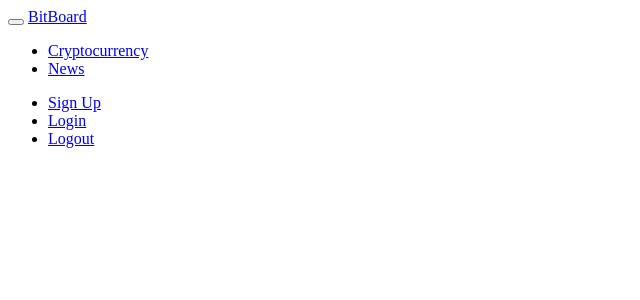
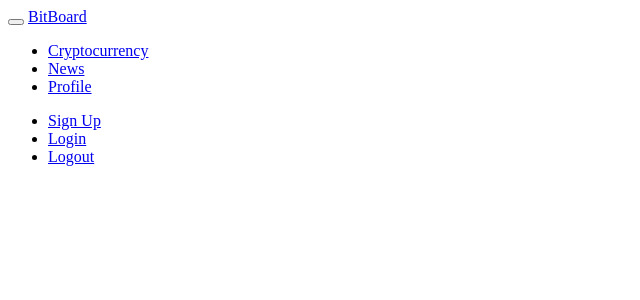
Before and after one commit to gita-vahdatinia/bitboard, a Django app: template bitboard/templates/bitboard/navbar.html in a window 1280 px wide. Shown: the top 300 px of the page, without its empty margins (0-640 px from the left). Run offline with Django 3.2, Linux system fonts and the light colour scheme; the template is opened without the code that fills it, so the values that code supplies are empty; some libraries are stand-ins or nearby versions.

Commit message:
Made minor fixes

```diff
--- a/bitboard/templates/bitboard/navbar.html
+++ b/bitboard/templates/bitboard/navbar.html
@@ -129,6 +129,7 @@
       <ul class="nav navbar-nav">
         <li><a href="{% url 'cryptocurrency' %}">Cryptocurrency</a></li>
         <li><a href="{% url 'news' %}">News</a></li>
+        <li><a href="{% url 'profile' %}">Profile</a></li>
       </ul>
       <ul class="nav navbar-nav navbar-right">
         <li><a href="{% url 'signup' %}">Sign Up</a></li>
```
Also changed, not shown: bitboard/templates/bitboard/cryptocurrency.html (+0 -28 lines).
